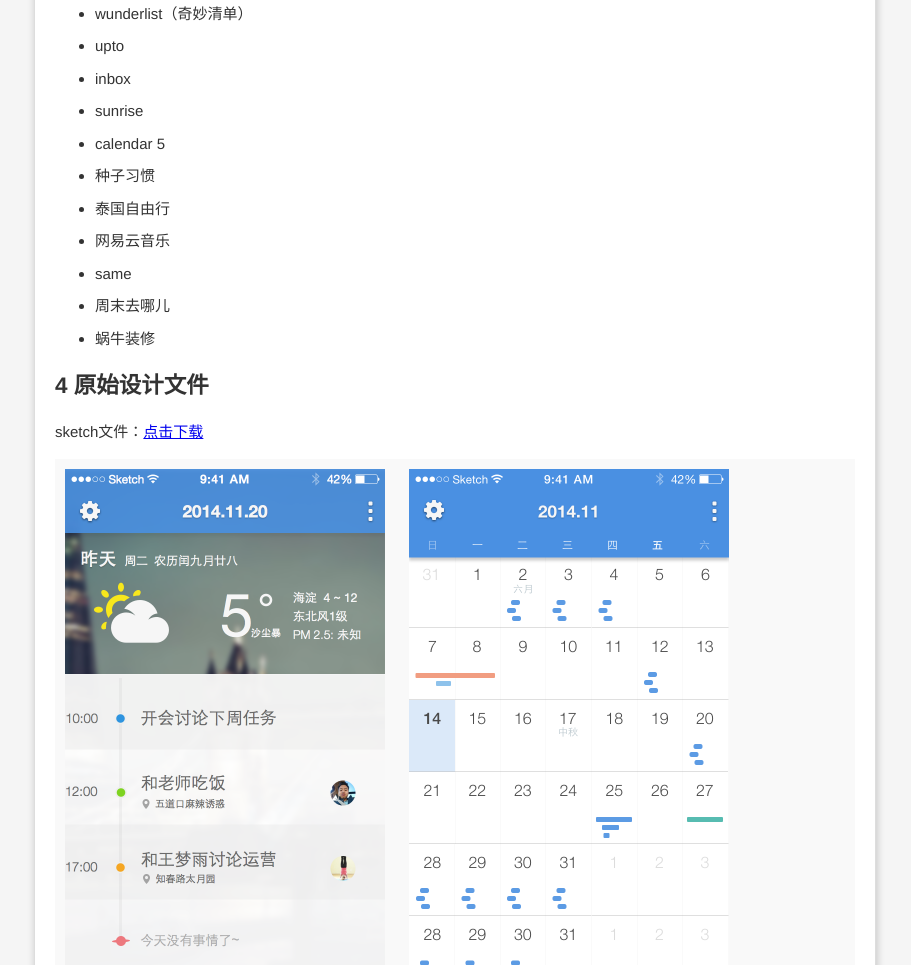
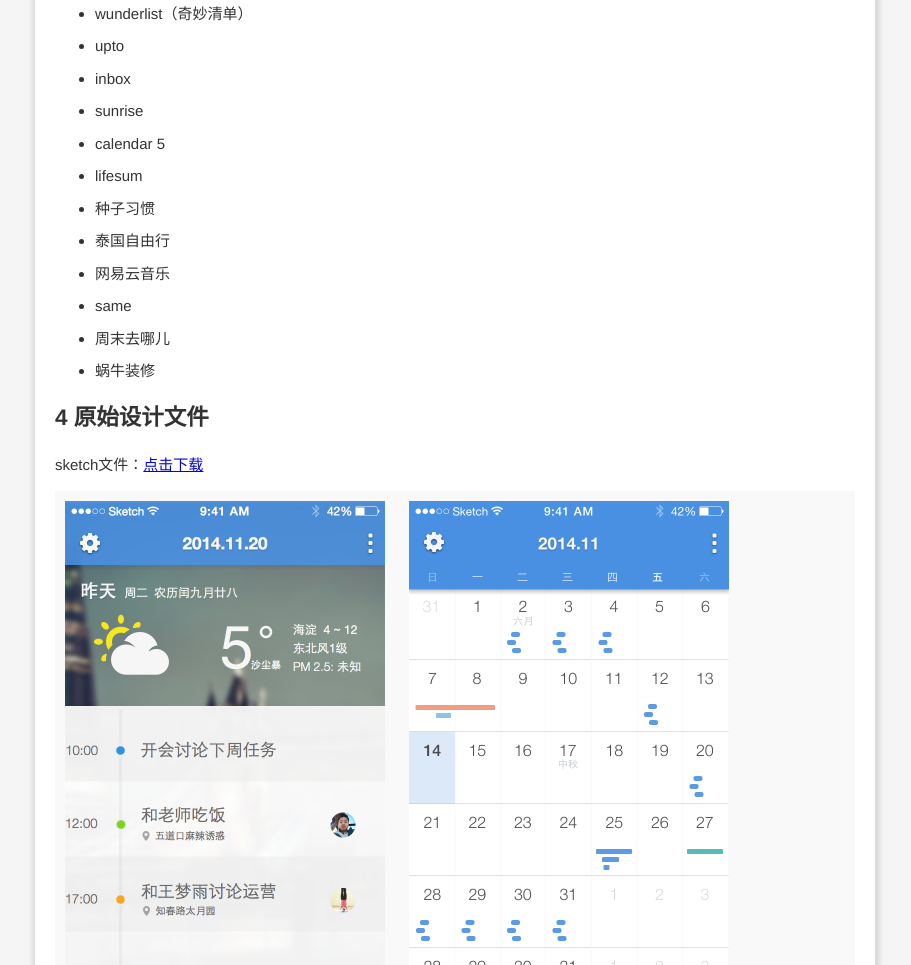
Before and after one commit to chengh06/chengh06.github.io, a plain HTML site: page project/others/ui_explore.html in a window 1280 px wide. Shown: the part 2108-3073 px from the top of the page, without its empty margins (56-967 px from the left). Drawn offline with Linux system fonts and the light colour scheme.

Commit message:
add life sum

```diff
--- a/project/others/ui_explore.html
+++ b/project/others/ui_explore.html
@@ -108,6 +108,7 @@
 				<li>inbox</li>
 				<li>sunrise</li>
 				<li>calendar 5</li>
+				<li>lifesum</li>
 				<li>种子习惯</li>
 				<li>泰国自由行</li>
 				<li>网易云音乐</li>
```
